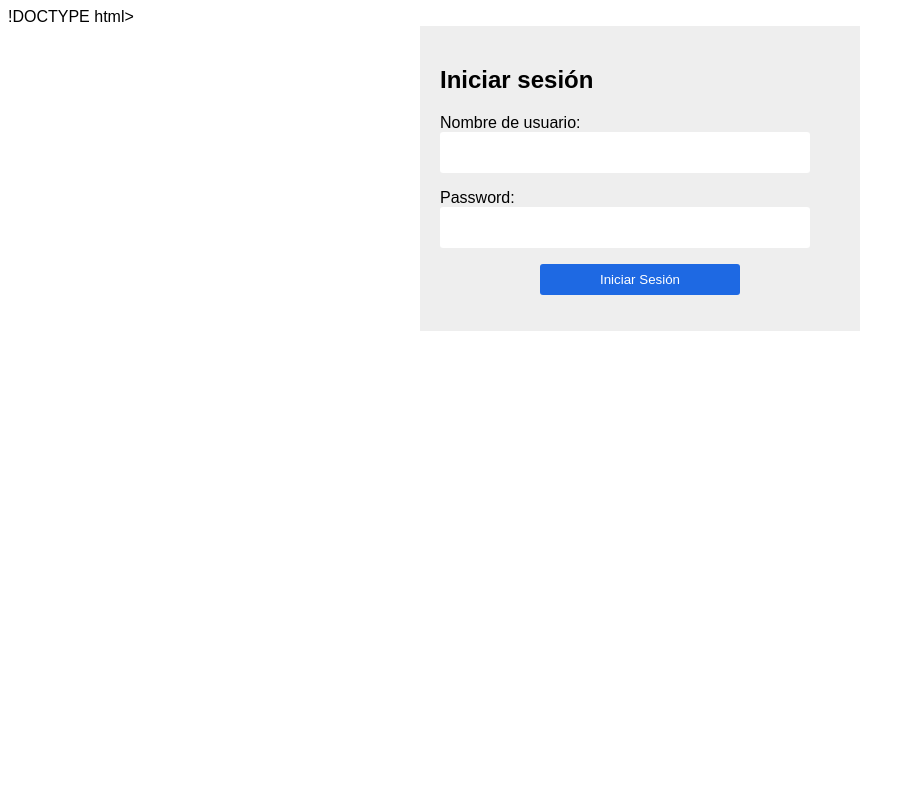
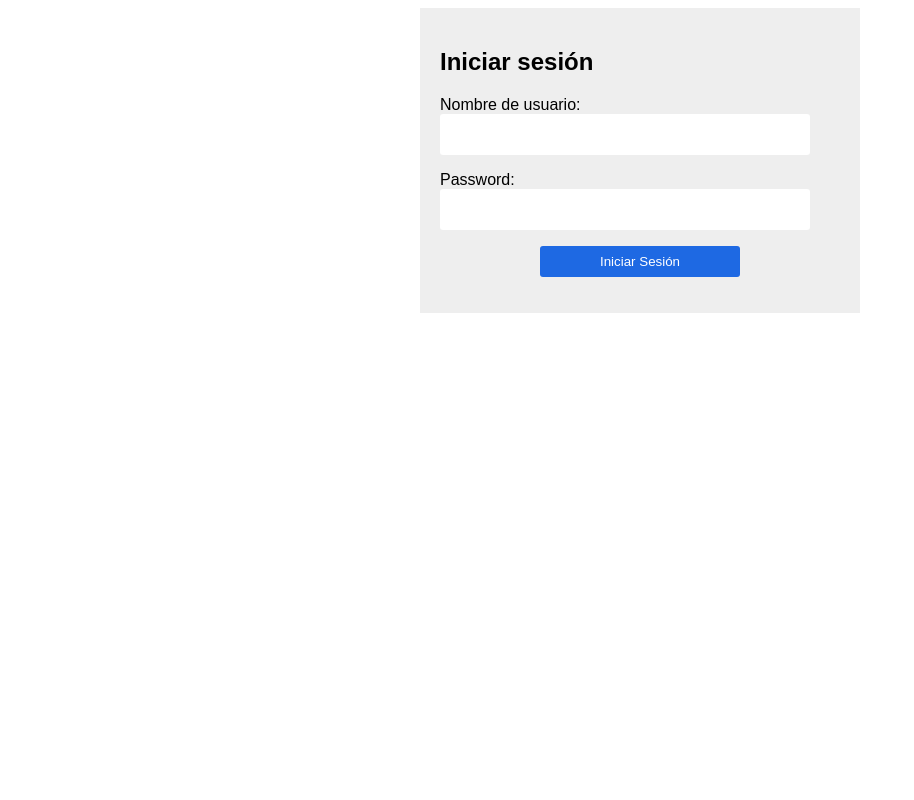
Before and after one commit to KiraBelak/IA-RankedevHackatondev, a PHP site: page /index.php in a window 1280 px wide. Shown: the whole page, without its empty margins (0-914 px from the left). Run offline with PHP 8.4, Linux system fonts and the light colour scheme.

Commit message:
Eliminacion de docktype

```diff
--- a/vistas/login.php
+++ b/vistas/login.php
@@ -1,4 +1,4 @@
-!DOCTYPE html>
+
 <html lang="en">
 <head>
     <meta charset="UTF-8">
```
